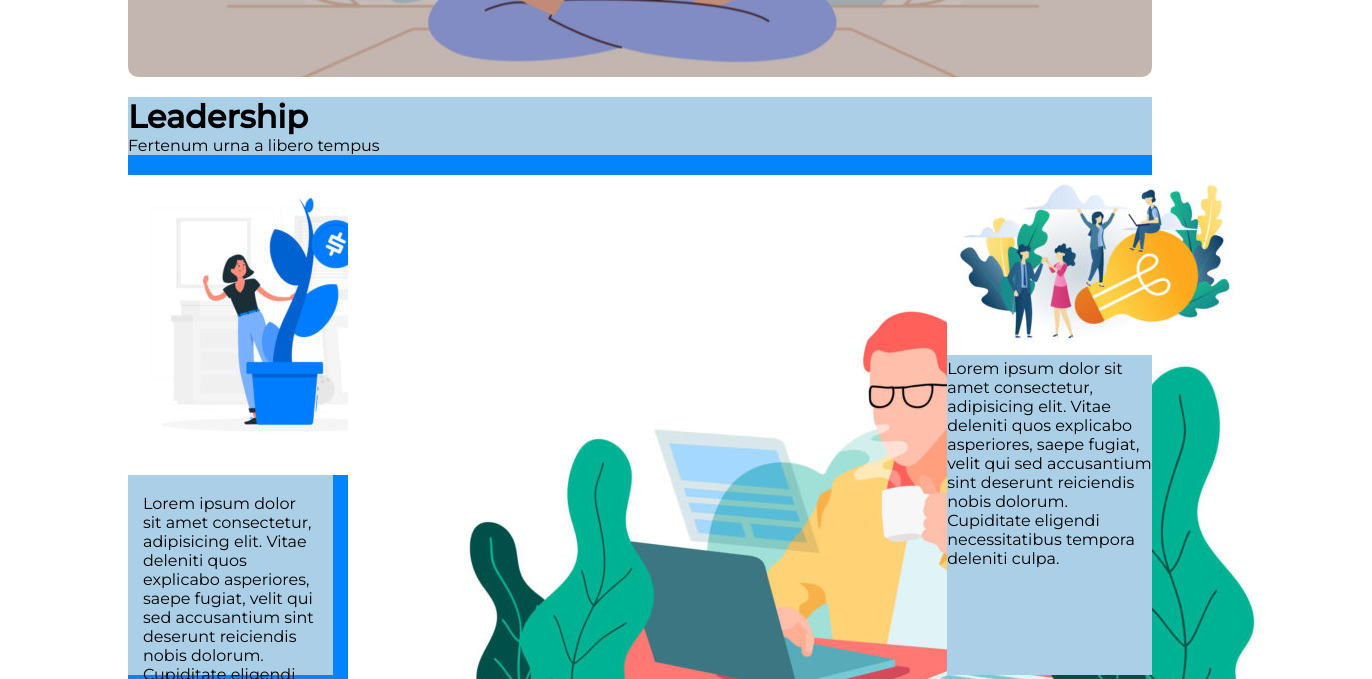
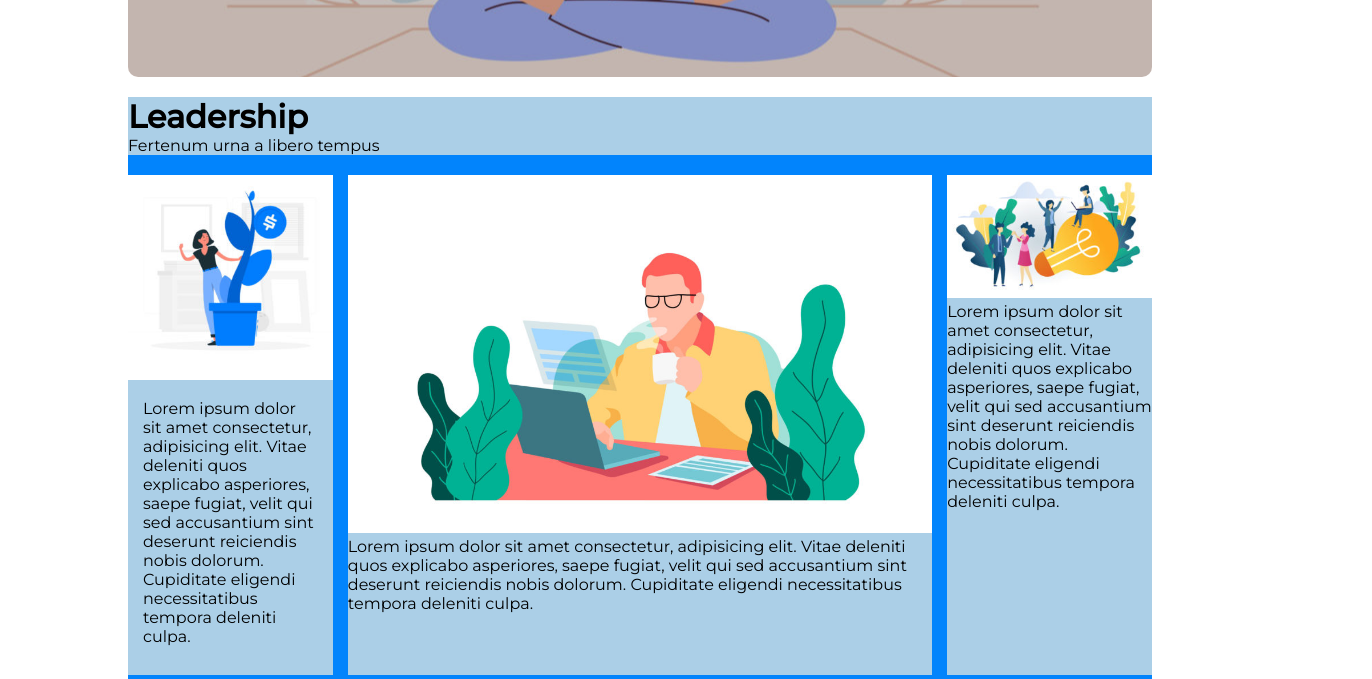
Before and after one commit to Mega-117/htmlcss-wp, a plain HTML site: page index.html in a window 1280 px wide. Shown: the part 621-1300 px from the top of the page, 1372 px wide, since content can reach past the window. Drawn offline with Linux system fonts and the light colour scheme.

Commit message:
correzione css

```diff
--- a/css/style.css
+++ b/css/style.css
@@ -120,6 +120,9 @@ li:hover a{
     margin-right: 15px;
 }
 
+.overlay-img>img{
+    width: 100%;
+}
 
 .block-7{
     background-color: #8801fe;
```
